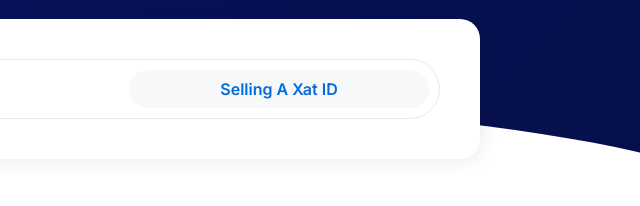
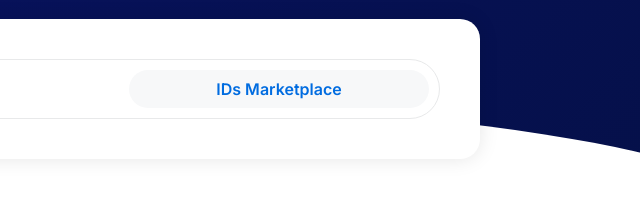
Before and after one commit to TheStore1007/TheStore, a plain HTML site: page index.html in a window 1280 px wide. Shown: the part 309-515 px from the top of the page, 640-1280 px from the left. Drawn offline with Linux system fonts and the light colour scheme.

Commit message:
Update index.html

```diff
--- a/index.html
+++ b/index.html
@@ -48,7 +48,7 @@
                         <div class="headline">
                               <div class="headline_nav flex">
                                     <button class="btn_headline active" data-page="xats_page">xats & days</button>
-                                    <button class="btn_headline" data-page="ids_page">Selling a Xat iD</button>
+                                    <button class="btn_headline" data-page="ids_page">IDs Marketplace</button>
                               </div>
                         </div>
 
```
